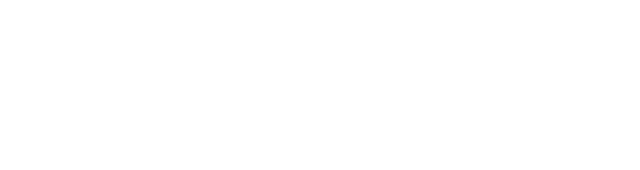
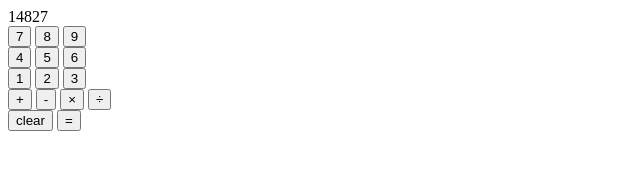
Before and after one commit to Jacksonbryan28/calculator, a plain HTML site: page index.html in a window 1280 px wide. Shown: the whole page, without its empty margins (0-640 px from the left). Drawn offline with Linux system fonts and the light colour scheme.

Commit message:
Created calculator buttons in html

```diff
--- a/index.html
+++ b/index.html
@@ -8,6 +8,36 @@
     <script src="javascript.js" defer></script>
   </head>
   <body>
+    <div>14827</div>
 
+    <div>
+      <button>7</button>
+      <button>8</button>
+      <button>9</button>
+    </div>
+
+    <div>
+      <button>4</button>
+      <button>5</button>
+      <button>6</button>
+    </div>
+
+    <div>
+      <button>1</button>
+      <button>2</button>
+      <button>3</button>
+    </div>
+
+    <div>
+      <button>+</button>
+      <button>-</button>
+      <button>×</button>
+      <button>÷</button>
+    </div>
+
+    <div>
+      <button>clear</button>
+      <button>=</button>
+    </div>
   </body>
 </html>
```
